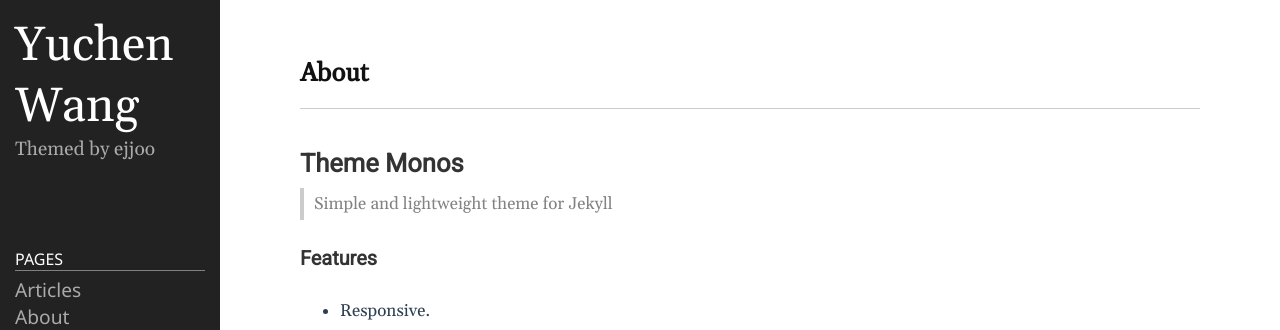
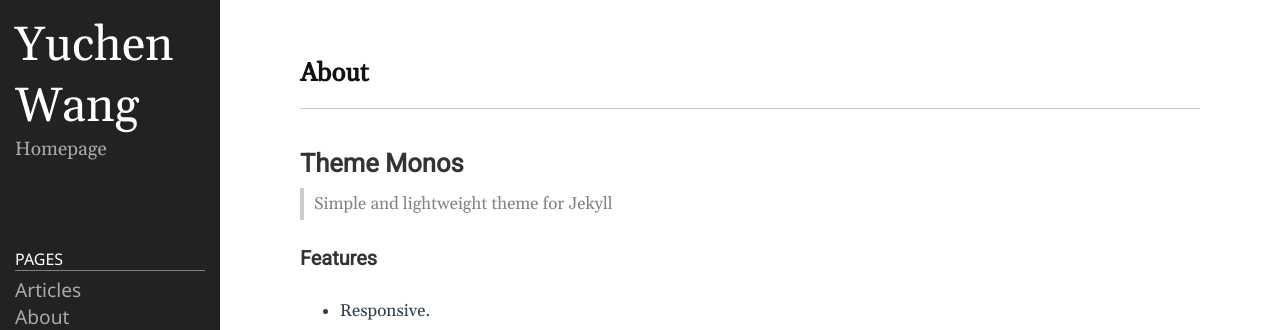
Before and after one commit to ppppps/ppppps.github.io, a Jekyll site: the page built from README.md, in a window 1280 px wide and 900 px high. Shown: the top 330 px of the window. Built offline with Jekyll 4.4.1, drawn with Linux system fonts in a browser that asks for light colours.

Commit message:
Update _config.yml

```diff
--- a/_config.yml
+++ b/_config.yml
@@ -21,7 +21,7 @@
 title: Yuchen Wang
 email: yuchenwang@std.uestc.edu.cn
 description: >- # this means to ignore newlines until "baseurl:"
-  Themed by ejjoo
+  Homepage
 # baseurl: "/" # the subpath of your site, e.g. /blog
 # url: "http://ejjoo.github.io" # the base hostname & protocol for your site, e.g. http://example.com
 github_username: ejjoo
```
